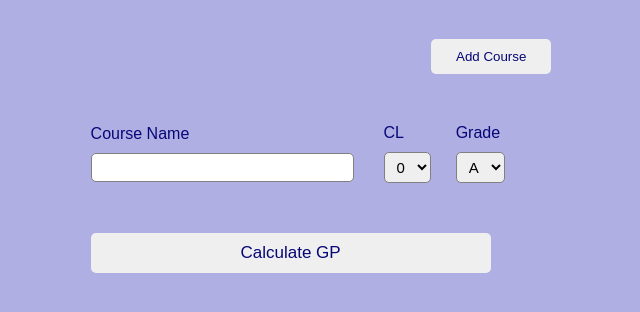
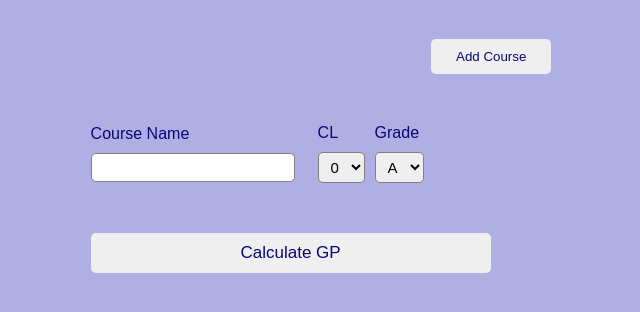
Before and after one commit to Christian-Active/gpcalculator, a plain HTML site: page index.html in a window 1280 px wide. Both pictures are taken after a click on the button "Add Course". Shown: the part 88-400 px from the top of the page, without its empty margins (319-959 px from the left). Drawn offline with Linux system fonts and the light colour scheme.

Commit message:
Adjusted some layouts

```diff
--- a/style.css
+++ b/style.css
@@ -39,6 +39,10 @@ form {
     display: flex;
     align-items: center;
 }
+.course > div {
+    display: flex;
+    flex-direction: column;
+}
 input {
     width: 90%;
 }
@@ -79,6 +83,7 @@ table {
     border: 1px solid rgb(7, 7, 119);
     border-collapse: collapse;
     visibility: hidden;
+    user-select: none;
 }
 table thead {
     font-weight: bold;
```
